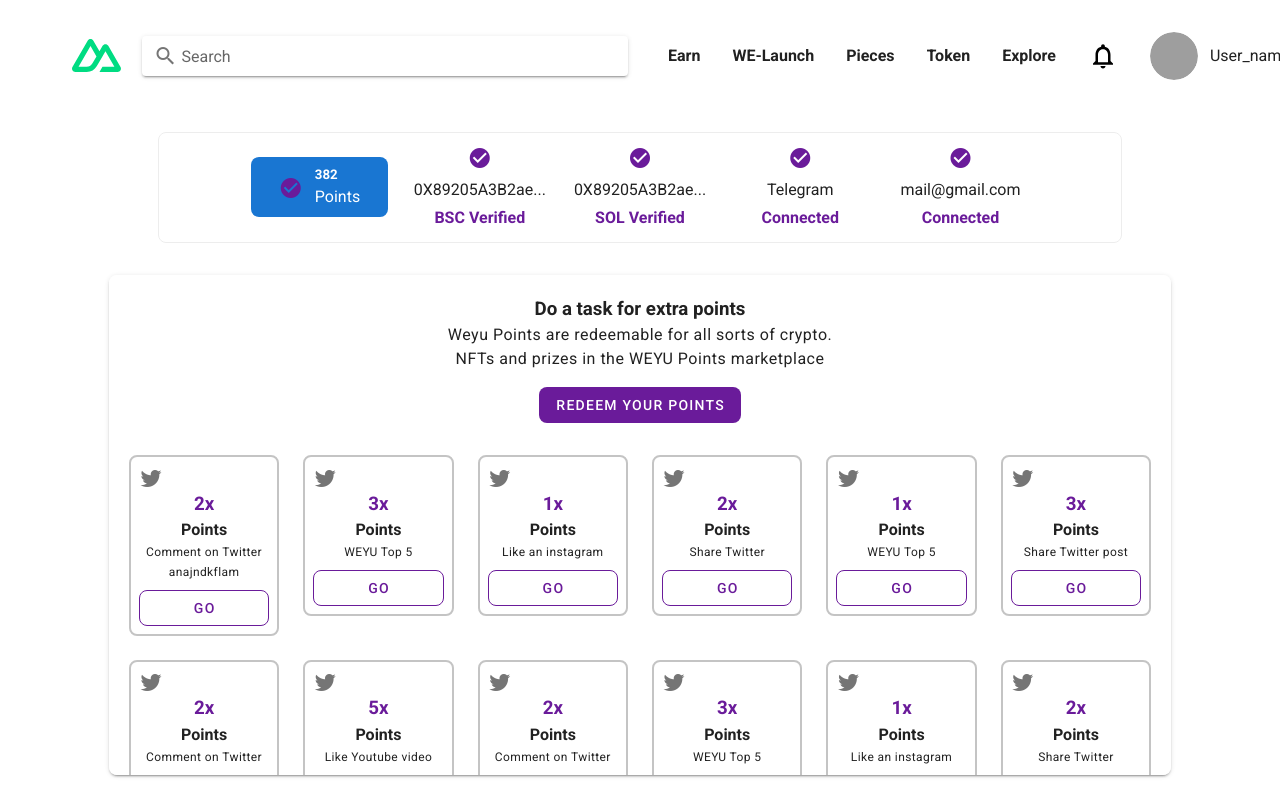
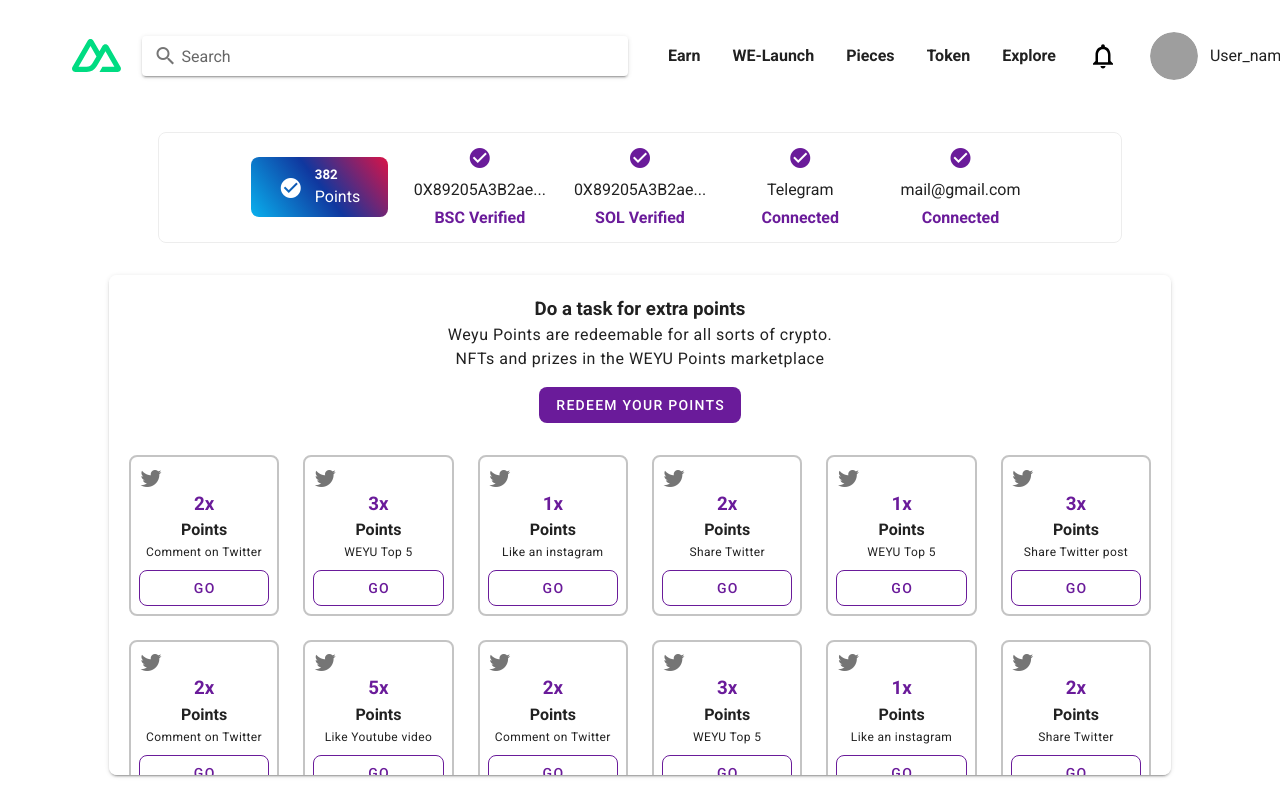
Before and after one commit to jasminbhesaniyajb/weyu_vuejs, a Nuxt app: page / in a window 1280 px wide. Shown: the top 800 px of the page. Built offline with nearby package versions, Linux system fonts and the light colour scheme; grey boxes are pictures that could not be loaded.

Commit message:
fix design issue

```diff
--- a/pages/index.vue
+++ b/pages/index.vue
@@ -5,9 +5,9 @@
         <div class="top-bar-sec pa-3">
           <v-row class="justify-center align-center">
             <v-col cols="12" sm="6" md="2">
-              <div class="rounded-lg primary py-2 d-flex align-center justify-center">
+              <div class="rounded-lg primary py-2 d-flex align-center justify-center bg-gradient">
                 <div>
-                  <v-icon color="purple darken-3">mdi-check-circle</v-icon>
+                  <v-icon color="white">mdi-check-circle</v-icon>
                 </div>
                 <div class="ml-3">
                   <h5 class="my-0 white--text">382</h5>
@@ -123,4 +123,7 @@ export default Vue.extend({
   border: 1px solid #ededed;
   border-radius: 8px;
 }
+.bg-gradient {
+ background: linear-gradient(53deg, rgba(0,212,255,0.6250875350140056) 0%, rgba(9,9,121,0.577468487394958) 51%, rgba(255,0,44,0.8379726890756303) 100%);
+}
 </style>
--- a/repository/pointRepository.ts
+++ b/repository/pointRepository.ts
@@ -4,7 +4,7 @@ import { PointRepo } from "~/types";
 const points = [
   {
     point: "2x",
-    title: "Comment on Twitter anajndkflam",
+    title: "Comment on Twitter",
   },
   {
     point: "3x",
```
